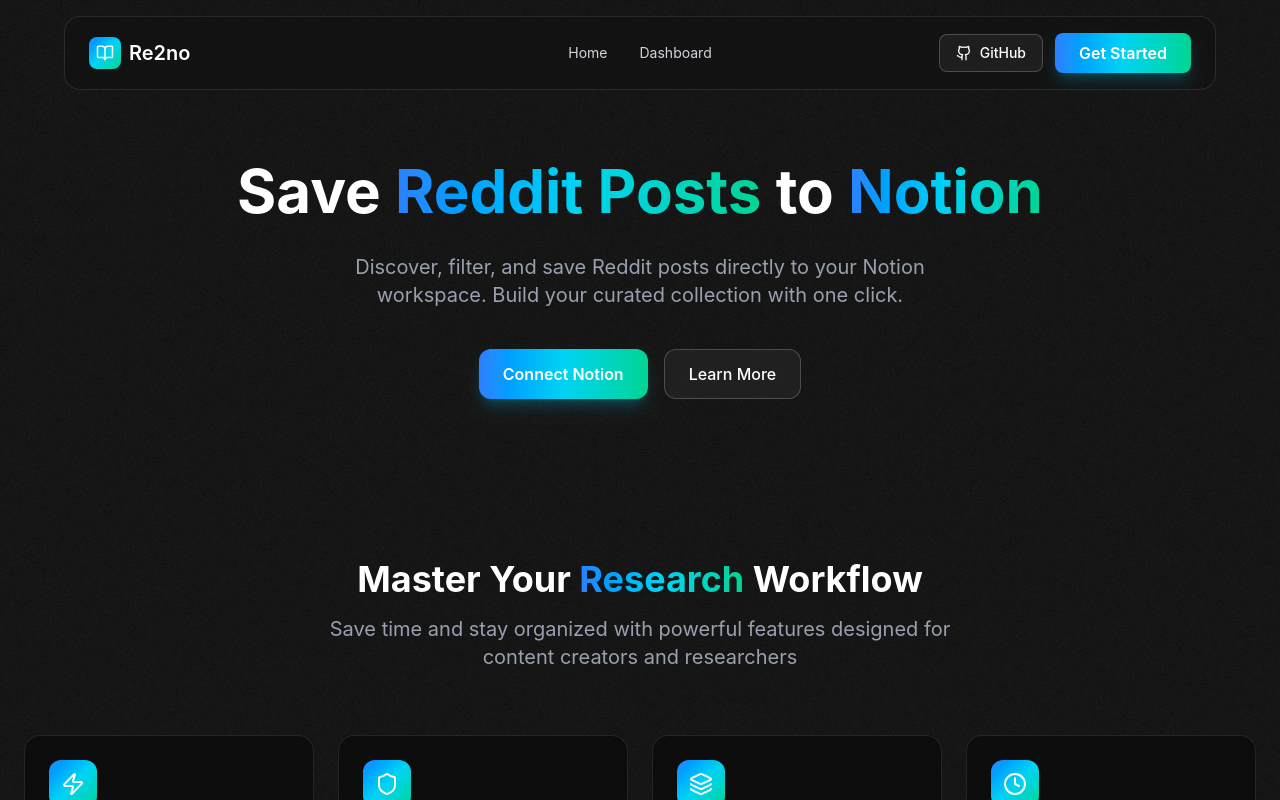
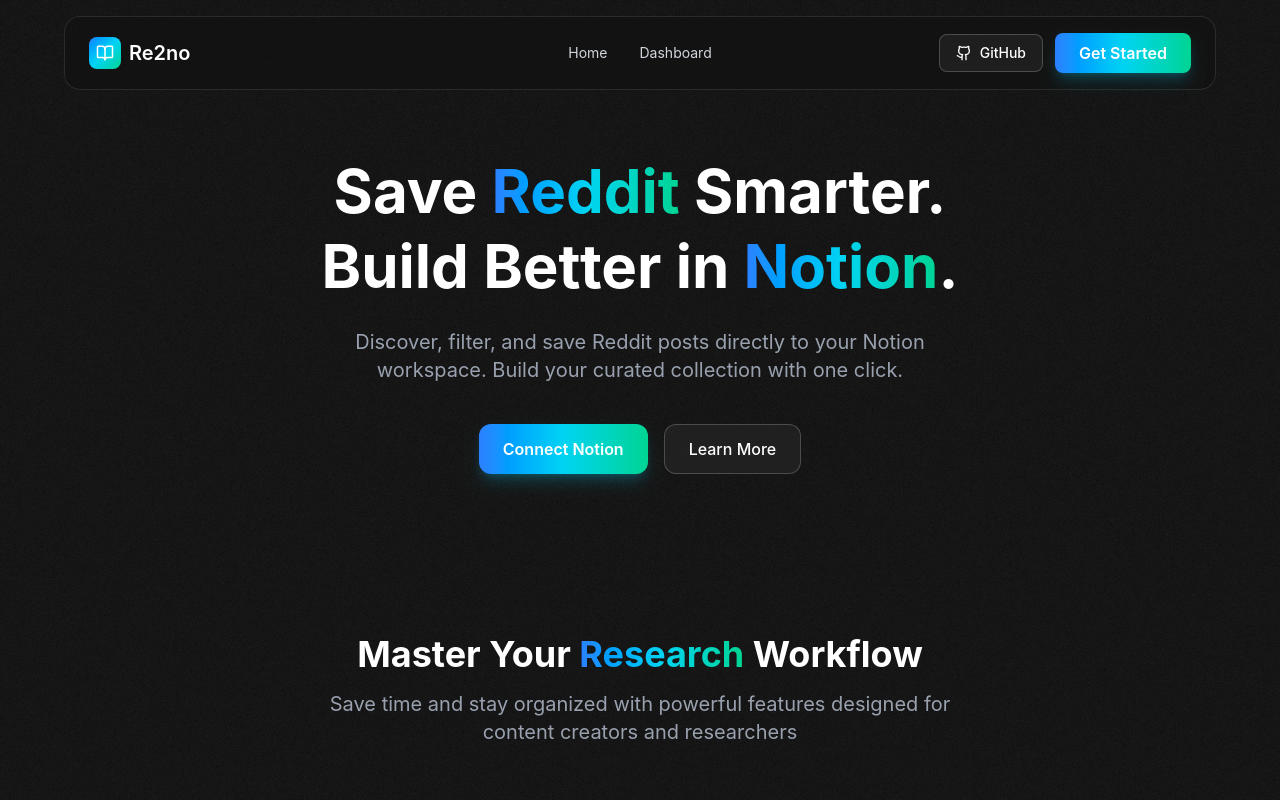
Before and after one commit to Dipstick713/Re2no, a Vue app in the folder client/: page / in a window 1280 px wide. Shown: the top 800 px of the page. Built offline with nearby package versions, Linux system fonts and the light colour scheme; no server answers; a web font is replaced by a local one.

Commit message:
fix: update homepage

```diff
--- a/client/src/components/HeroSection.vue
+++ b/client/src/components/HeroSection.vue
@@ -46,7 +46,8 @@
   <section class="py-12 sm:py-20 px-4 sm:px-6">
     <div class="container mx-auto max-w-4xl text-center">
       <h1 class="text-4xl sm:text-5xl md:text-6xl font-bold text-white mb-4 sm:mb-6 leading-tight">
-        Save <span class="bg-gradient-to-r from-blue-500 via-cyan-400 to-emerald-400 bg-clip-text text-transparent">Reddit Posts</span> to <span class="bg-gradient-to-r from-blue-500 via-cyan-400 to-emerald-400 bg-clip-text text-transparent">Notion</span>
+        Save <span class="bg-gradient-to-r from-blue-500 via-cyan-400 to-emerald-400 bg-clip-text text-transparent">Reddit</span> Smarter.<br />
+        Build Better in <span class="bg-gradient-to-r from-blue-500 via-cyan-400 to-emerald-400 bg-clip-text text-transparent">Notion</span>.
       </h1>
       <p class="text-lg sm:text-xl text-gray-400 mb-8 sm:mb-10 max-w-2xl mx-auto px-4">
         Discover, filter, and save Reddit posts directly to your Notion workspace. Build your curated collection with one click.
```
